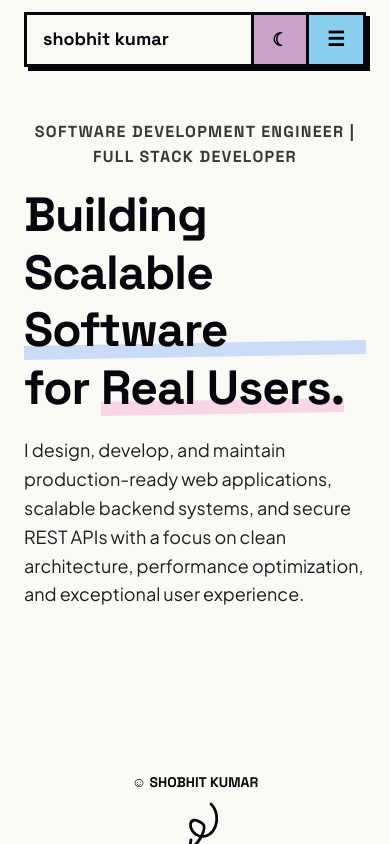
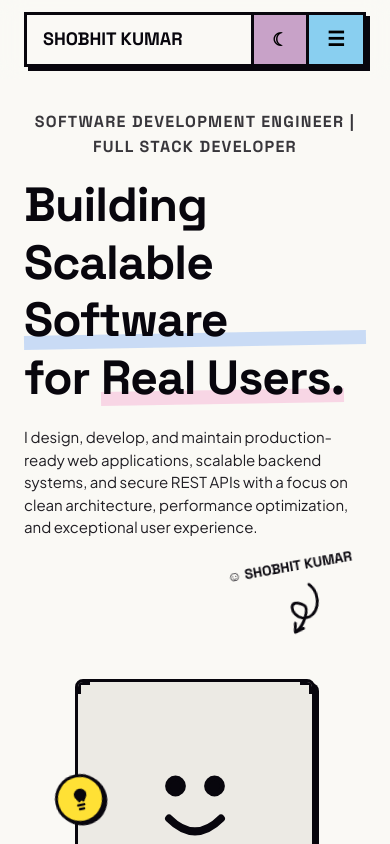
Before and after one commit to kumarshobhit-1/shobhit-kumar, a React (Vite) app: page / in a window 390 px wide. Shown: the top 844 px of the page. Built offline with nearby package versions, Linux system fonts and the light colour scheme.

Commit message:
feat: initialize project structure with Vercel routing and main application stylesheet

```diff
--- a/src/App.css
+++ b/src/App.css
@@ -2186,9 +2186,17 @@ body.dark-theme .loader-bar-outer {
   border-radius: 50%;
 }
 
-.not-found-dot.red { background-color: #ff5f56; }
-.not-found-dot.yellow { background-color: #ffbd2e; }
-.not-found-dot.green { background-color: #27c93f; }
+.not-found-dot.red {
+  background-color: #ff5f56;
+}
+
+.not-found-dot.yellow {
+  background-color: #ffbd2e;
+}
+
+.not-found-dot.green {
+  background-color: #27c93f;
+}
 
 .not-found-terminal-title {
   font-family: var(--font-mono);
@@ -2218,6 +2226,7 @@ body.dark-theme .loader-bar-outer {
   .not-found-title {
     font-size: 28px;
   }
+
   .not-found-card {
     padding: 24px 16px;
   }
@@ -2228,6 +2237,43 @@ body.dark-theme .loader-bar-outer {
    ========================================================================== */
 
 @media (max-width: 768px) {
+
+  /* Hero Section Mobile Spacing Optimization */
+  .hero-section {
+    padding: 30px 0 20px !important;
+  }
+
+  .hero-grid {
+    gap: 16px !important;
+  }
+
+  .hero-desc {
+    margin-bottom: 12px !important;
+    font-size: 15px !important;
+    line-height: 1.5 !important;
+  }
+
+  .hero-avatar-area {
+    margin-top: 6px !important;
+  }
+
+  .hero-avatar-area .sticker {
+    top: -18px !important;
+    left: 50% !important;
+    transform: translateX(-50%) rotate(-10deg) !important;
+  }
+
+  /* Terminal Body Mobile Text Formatting */
+  .terminal-body {
+    height: 270px !important;
+    font-size: 11px !important;
+    padding: 12px 10px !important;
+    line-height: 1.45 !important;
+    letter-spacing: -0.15px !important;
+    white-space: pre !important;
+    overflow-x: auto !important;
+  }
+
   /* Drawers: Full Screen Width on Mobile */
   .drawer-content {
     width: 100vw !important;
@@ -2282,7 +2328,7 @@ body.dark-theme .loader-bar-outer {
     word-break: break-word !important;
   }
 
-  .project-info > div:last-child {
+  .project-info>div:last-child {
     width: 100% !important;
     justify-content: flex-end !important;
     border-top: 1px dashed rgba(128, 128, 128, 0.2) !important;
--- a/src/App.jsx
+++ b/src/App.jsx
@@ -926,11 +926,11 @@ ${formData.message}
       id: 1,
       title: "The Victory Key (TVK) - Online Learning & Examination Platform",
       category: "Full Stack EdTech Platform",
-      tags: ["Next.js","Firebase","Firestore","Authentication","Admin Dashboard","Online Exams","Premium Content","Cloudinary"],
-      images: ['/1.png','/2.png','/3.png','/4.png','/5.png','/6.png','/7.png','/8.png',],
+      tags: ["Next.js", "Firebase", "Firestore", "Authentication", "Admin Dashboard", "Online Exams", "Premium Content", "Cloudinary"],
+      images: ['/1.png', '/2.png', '/3.png', '/4.png', '/5.png', '/6.png', '/7.png', '/8.png',],
       accentClass: 'hover-blue',
       description: "A scalable EdTech platform built for competitive exam aspirants, offering online mock tests, premium study materials, performance tracking, and role-based administration. Features secure authentication, real-time exam management, result analytics, premium content access, and an optimized Firebase architecture for fast, cost-efficient performance.",
-      tech: ["Next.js","React","Firebase Authentication","Firestore","Cloudinary","Tailwind CSS","JavaScript","Vercel"],
+      tech: ["Next.js", "React", "Firebase Authentication", "Firestore", "Cloudinary", "Tailwind CSS", "JavaScript", "Vercel"],
       link: 'https://thevictorykey.com/',
       githubLink: 'https://github.com/kumarshobhit-1/tvk'
     },
@@ -939,10 +939,10 @@ ${formData.message}
       title: 'Vetwoplay - Media Sharing Platform',
       category: 'Full-Stack Creator Platform',
       tags: 'React - Express - MongoDB - Cloudinary',
-      images: ['/1.1.png','/1.2.png','/1.3.png','/1.4.png','/1.5.png','/1.6.png',],
+      images: ['/1.1.png', '/1.2.png', '/1.3.png', '/1.4.png', '/1.5.png', '/1.6.png',],
       accentClass: 'hover-rose',
       description: 'A creator-first media sharing platform that combines YouTube-style video hosting with tweet-style community posts, playlists, likes, authentication, and a studio dashboard for content management.',
-      tech: ['React', 'Vite', 'Bootstrap', "JavaScript",'Express.js', 'MongoDB', 'Mongoose', 'Cloudinary', 'JWT', 'Axios'],
+      tech: ['React', 'Vite', 'Bootstrap', "JavaScript", 'Express.js', 'MongoDB', 'Mongoose', 'Cloudinary', 'JWT', 'Axios'],
       link: 'https://vetwoplay.vercel.app/',
       githubLink: 'https://github.com/kumarshobhit-1/vetwoplay_frontend'
     },
@@ -951,7 +951,7 @@ ${formData.message}
       title: 'Wanderlust - Full-Stack Vacation Rental Platform',
       category: 'Full Stack MERN Application',
       tags: ["MERN Stack", "Node.js", "Express.js", "MongoDB", "Passport.js", "Cloudinary", "Mapbox", "EJS", "REST API"],
-      images: ['/Project-1-1.png', '/Project-1-2.png','/Project-1-3.png','/Project-1-4.png','/Project-1-5.png','/Project-1-6.png','/Project-1-7.png','/Project-1-8.png'],
+      images: ['/Project-1-1.png', '/Project-1-2.png', '/Project-1-3.png', '/Project-1-4.png', '/Project-1-5.png', '/Project-1-6.png', '/Project-1-7.png', '/Project-1-8.png'],
       accentClass: 'hover-purple',
       description: "A production-ready vacation rental platform inspired by Airbnb, enabling users to explore, create, edit, and manage property listings. Features secure authentication, interactive maps, image uploads, reviews, and responsive UI, delivering a seamless booking and property management experience.",
       tech: ["Node.js", "Express.js", "MongoDB", "EJS", "Passport.js", "HTML5", "JavaScript", "Cloudinary", "Mapbox", "Bootstrap"],
@@ -963,9 +963,9 @@ ${formData.message}
       title: "EpicMint - Web3 Literary NFT Platform",
       category: "Full Stack Web3 Application",
       tags: ["Next.js", "TypeScript", "Firebase", "Web3", "NFT", "MetaMask", "Ethers.js", "Gemini AI"],
-      images: ['/2.1.png','/2.2.png','/2.3.png','/2.4.png','/2.5.png',],
+      images: ['/2.1.png', '/2.2.png', '/2.3.png', '/2.4.png', '/2.5.png',],
       accentClass: "hover-cyan",
-      description:"A decentralized platform where writers can publish AI-assisted stories as NFTs, enabling secure ownership, wallet authentication, NFT minting, and community engagement through a modern Web3-powered user experience.",
+      description: "A decentralized platform where writers can publish AI-assisted stories as NFTs, enabling secure ownership, wallet authentication, NFT minting, and community engagement through a modern Web3-powered user experience.",
       tech: ["Next.js", "React", "JavaScript", "Firebase", "Genkit (Gemini AI)", "Ethers.js", "MetaMask", "Tailwind CSS"],
       link: "https://epicmintminor.vercel.app/",
       githubLink: 'https://github.com/kumarshobhit-1/epicmint'
@@ -975,7 +975,7 @@ ${formData.message}
       title: 'Home Automation - Decentralized Smart Home Relayer System',
       category: 'IoT security platform',
       tags: 'React dashboard - MQTT relayer - Solidity audit trail',
-      images: ['/3.1.png','/3.1.png','/3.1.png',],
+      images: ['/3.1.png', '/3.1.png', '/3.1.png',],
       accentClass: 'hover-cyan',
       description: 'A hybrid Web2/Web3 smart-home dashboard that sends instant MQTT device commands while recording immutable access logs on Ethereum, with live status monitoring, offline handling, and Wokwi-based hardware simulation.',
       tech: ['React', 'Node.js/Express', 'Solidity', 'MQTT', 'Ethers.js', 'Wokwi/ESP32'],
@@ -1011,7 +1011,7 @@ ${formData.message}
     } else if (cleanCmd === 'bio' || cleanCmd === 'cat bio.md') {
       output = `File: bio.md\n-----------------\nName: Shobhit Kumar\nRole: Software Development Engineer (SDE) | Full Stack Developer\nFocus: Designing production-ready web apps, scalable backend systems, and secure REST APIs with a focus on clean architecture.\nStack: JavaScript (ES6+), React.js, Next.js, Node.js, Express.js, MongoDB, Firebase, MySQL, REST APIs, Git & GitHub, Tailwind CSS, Bootstrap.`;
     } else if (cleanCmd === 'stats' || cleanCmd === 'npm run stats') {
-      output = `Running SDE & TVK Production metrics...\n---------------------------------\nActive Users   [████████████████] 1807\nPremium Users  [████████████]     135\nExam Takers    [██████████████]   800\nSuccess Rate   [██████████]       59%\nREST APIs      [███████████████]  40+\nPerformance    [████████████████] +35%`;
+      output = `Running SDE & TVK Production metrics...\n---------------------------------\nActive Users   [████████] 1807\nPremium Users  [██████]   135\nExam Takers    [███████]  800\nSuccess Rate   [█████]    59%\nREST APIs      [████████] 40+\nPerformance    [████████] +35%`;
     } else if (cleanCmd === 'status' || cleanCmd === 'git status') {
       output = `On branch main\nYour branch is up to date with 'origin/main'.\n\nChanges not staged for commit:\n  (use "git add <file>..." to update what will be committed)\n  (use "git restore <file>..." to discard changes in working directory)\n\tmodified:   src/App.jsx (Optimized recruiter sequence & added TVK platform stats)\n\tmodified:   src/App.css (Enhanced Neobrutalist layouts & indicator animation rules)\n\nno changes added to commit (use "git add" and/or "git commit -a")`;
     } else if (cleanCmd === 'projects' || cleanCmd === 'ls') {
@@ -1267,7 +1267,7 @@ ${formData.message}
             <div className="nav-main-row">
               <div className="logo-box" onClick={() => window.scrollTo({ top: 0, behavior: 'smooth' })}>
                 {/* <StarIcon className="logo-star" size={24} /> */}
-                <span>shobhit kumar</span>
+                <span>SHOBHIT KUMAR</span>
               </div>
 
               {/* Desktop Nav Items */}
@@ -1485,23 +1485,7 @@ ${formData.message}
               I design, develop, and maintain production-ready web applications, scalable backend systems, and secure REST APIs with a focus on clean architecture, performance optimization, and exceptional user experience.
             </p>
 
-            {/* CTAs */}
-            <div className="hero-btn-container" style={{ display: 'flex', gap: '16px', flexWrap: 'wrap', alignItems: 'center', marginBottom: '40px', justifyContent: 'flex-start' }}>
-              {/* <button
-                className="brutal-btn"
-                style={{ backgroundColor: 'var(--yellow)', fontSize: '16px', padding: '12px 28px' }}
-                onClick={() => scrollToSection('portfolio-section')}
-              >
-                View My Projects //
-              </button> */}
-              {/* <button
-                className="brutal-btn"
-                style={{ backgroundColor: 'var(--mint)', fontSize: '16px', padding: '12px 28px' }}
-                onClick={() => window.open('#', '_blank')}
-              >
-                Download Resume
-              </button> */}
-            </div>
+
 
             {/* Horizontal Achievement Badges Row */}
             {/* <div className="hero-badges-row" style={{ display: 'flex', flexWrap: 'wrap', gap: '12px', justifyContent: 'flex-start' }}>
```
Also changed, not shown: src/index.css (+10 -2 lines), vercel.json (added).
